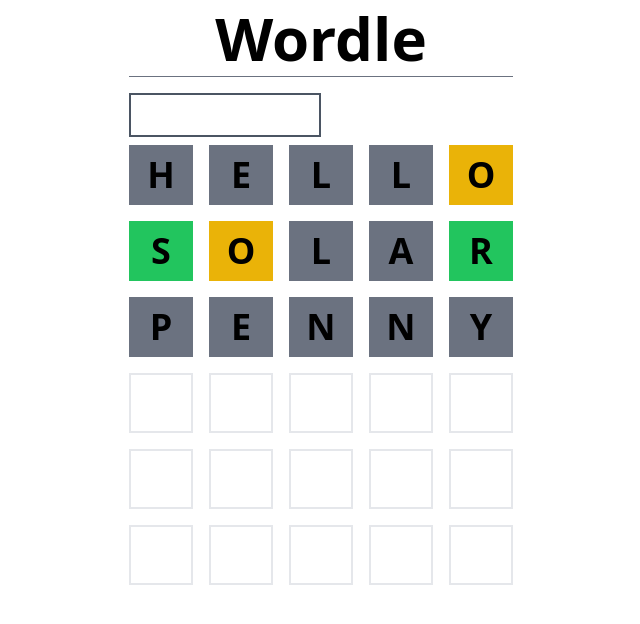
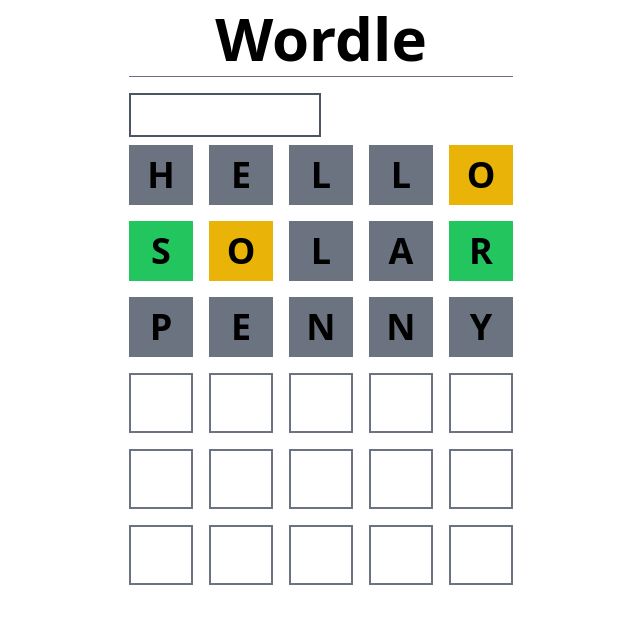
Before and after one commit to praveen98-kumar/wordle-clone, a React (Vite) app: page / in a window 1280 px wide. Shown: the top 624 px of the page, without its empty margins (319-959 px from the left). Built offline with nearby package versions, Linux system fonts and the light colour scheme.

Commit message:
fix rendering empty state

```diff
--- a/src/components/CharacterBox.tsx
+++ b/src/components/CharacterBox.tsx
@@ -10,7 +10,7 @@
   const stateStyle = state == null ? "" : characterStateStyles[state];
   return (
     <span
-      className={`border-2 text-center font-extrabold text-4xl p-2 uppercase ${stateStyle}`}
+      className={`border-2 border-gray-500 text-center font-extrabold before:inline-block before:content-['_'] text-4xl p-2 uppercase ${stateStyle}`}
     >
       {value}
     </span>
```
